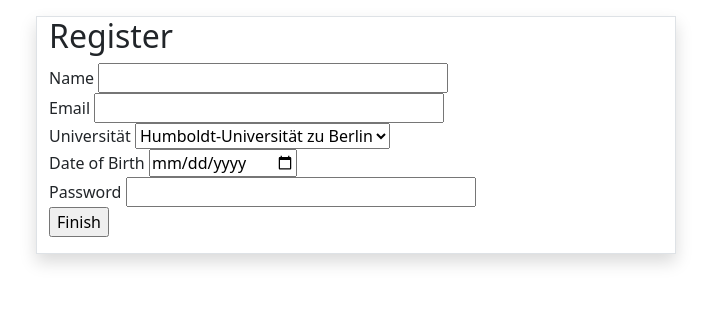
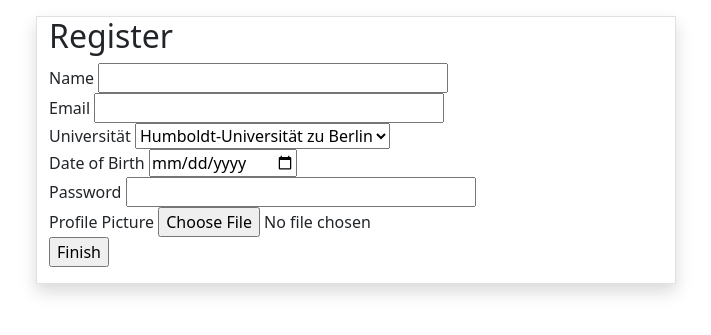
Before and after one commit to JanBusson/CampusConnectBerlin, a Flask app: page /register in a window 1280 px wide. Shown: the top 335 px of the page, without its empty margins (284-995 px from the left). Run offline with Flask 3, Linux system fonts and the light colour scheme; some libraries are stand-ins or nearby versions.

Commit message:
Register Fuktioniert jetzt mit Bildupload

```diff
--- a/forms/form_register.py
+++ b/forms/form_register.py
@@ -1,6 +1,7 @@
 from flask_wtf import FlaskForm
-from wtforms.fields import StringField, SubmitField,EmailField, PasswordField, DateField, SelectField
+from wtforms.fields import StringField, SubmitField,EmailField, PasswordField, DateField, SelectField, FileField
 from wtforms.validators import DataRequired, Length, Email
+from flask_wtf.file import FileAllowed
 
 #Erstellt Register
 class CreateRegisternForm(FlaskForm):
@@ -10,4 +11,5 @@
     university = SelectField('Universität', choices=[], coerce=int, validators=[DataRequired()])
     birthday = DateField('Date of Birth', validators=[DataRequired()])
     password = PasswordField('Password', validators=[DataRequired(), Length(min=6)])
+    profilePic = FileField('Profile Picture', validators=[DataRequired(), FileAllowed(['jpg', 'jpeg', 'png'], 'Nur JPG und PNG Bilder sind erlaubt!') ])
     submit = SubmitField('Finish')
--- a/routes/route_register.py
+++ b/routes/route_register.py
@@ -18,6 +18,8 @@
         birthday = form.birthday.data
         password = form.password.data
         hashed_pw = bcrypt.hashpw(password.encode('utf-8'), bcrypt.gensalt())
-        user_dao.create_user(name=name,email=email,password=hashed_pw,uni_id=university_id,age=birthday)
+        profile_picture_data=form.profilePic.data
+        profile_picture= profile_picture_data.read()
+        user_dao.create_user(name=name,email=email,password=hashed_pw,uni_id=university_id,birth_date=birthday,profile_picture=profile_picture)
 
     return render_template('register.html', form=form)
--- a/templates/register.html
+++ b/templates/register.html
@@ -5,7 +5,7 @@
 {% block content %}
     <h2>Register</h2>
 
-    <form method="POST">
+    <form method="POST"  enctype="multipart/form-data">
         {{ form.hidden_tag() }}
 
         <div>
@@ -25,7 +25,7 @@
 
         <div>
             {{ form.birthday.label }}
-            {{ form.birthday() }}
+            {{ form.birthday(size=32) }}
         </div>
 
         <div>
@@ -34,6 +34,11 @@
         </div>
 
         <div>
+            {{ form.profilePic.label }}
+            {{ form.profilePic(accept="image/*") }}
+        </div>
+
+        <div>
             {{ form.submit() }}
         </div>
     </form>
```
Also changed, not shown: instance/campusconnect_berlin.sqlite.
